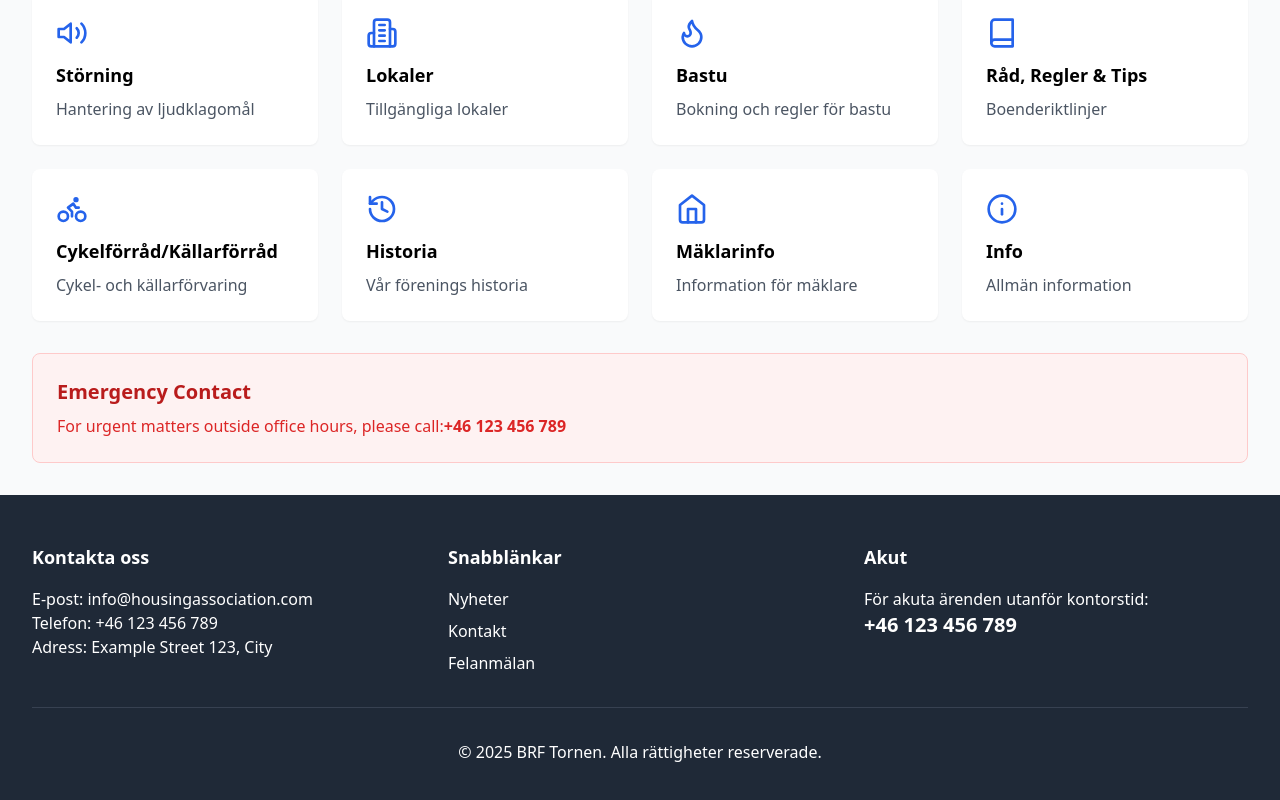
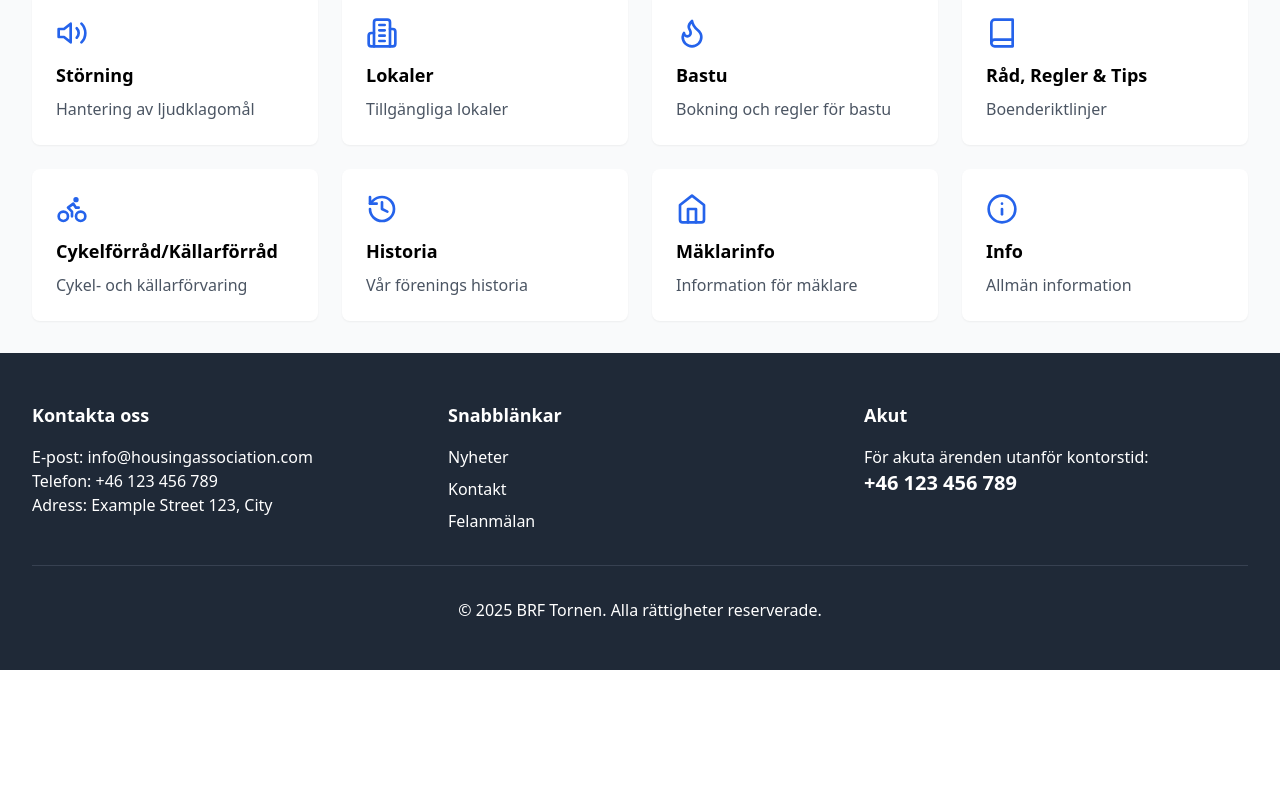
Before and after one commit to robinjac/brftornen, a React (Vite) app: page / in a window 1280 px wide. Shown: the part 719-1519 px from the top of the page. After the commit the page ends 1389 px from the top, so only its background shows below. Built offline with nearby package versions, Linux system fonts and the light colour scheme.

Commit message:
Remove red emergancy banner

```diff
--- a/src/pages/Home.tsx
+++ b/src/pages/Home.tsx
@@ -150,17 +150,6 @@ const Home = () => {
           );
         })}
       </div>
-
-      {/* Emergency Contact */}
-      <div className="bg-red-50 border border-red-200 rounded-lg p-6 mt-8">
-        <h2 className="text-xl font-semibold text-red-700 mb-2">
-          Emergency Contact
-        </h2>
-        <p className="text-red-600">
-          For urgent matters outside office hours, please call:
-          <span className="font-bold">+46 123 456 789</span>
-        </p>
-      </div>
     </div>
   );
 };
```
